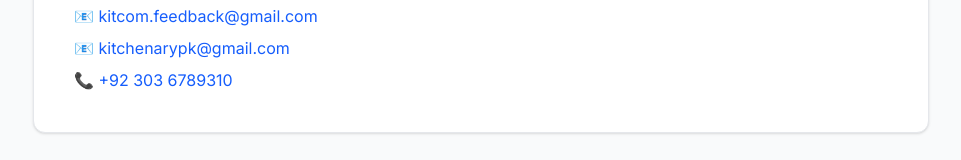
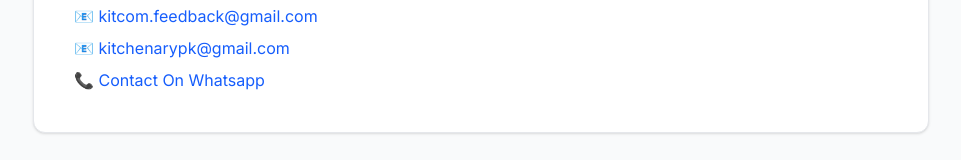
Before and after one commit to kitcomfeedback-cell/kitchen-store, a Next.js app: page /privacy-terms in a window 1280 px wide. Shown: the part 1350-1510 px from the top of the page, without its empty margins (159-1120 px from the left). Built offline with nearby package versions, Linux system fonts and the light colour scheme.

Commit message:
Privacy Up

```diff
--- a/src/app/privacy-terms/page.tsx
+++ b/src/app/privacy-terms/page.tsx
@@ -159,10 +159,10 @@ export default function PrivacyAndTermsPage() {
             <li>
               📞{" "}
               <a
-                href="https://wa.me/923036789310"
+                href="https://wa.me/923156038062"
                 className="text-blue-600 hover:underline"
               >
-                +92 303 6789310
+                Contact On Whatsapp
               </a>
             </li>
           </ul>
```
